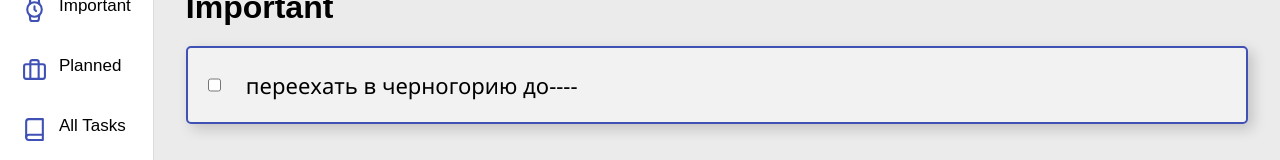
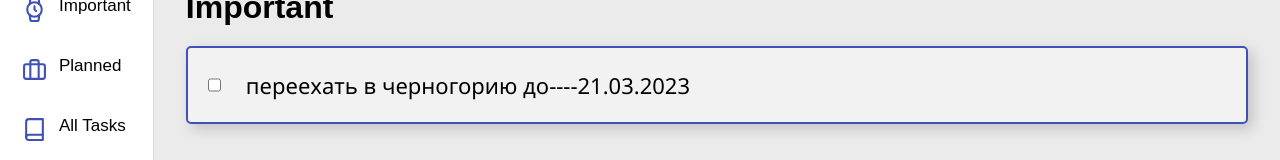
Before and after one commit to makshoop/ToDo, a React (Vite) app: page /important in a window 1280 px wide. Shown: the part 282-442 px from the top of the page. Built offline with nearby package versions, Linux system fonts and the light colour scheme; data requests are answered from the project's data file; a web font is replaced by a local one.

Commit message:
fix date

```diff
--- a/src/сomponents/tasks/NewTask.jsx
+++ b/src/сomponents/tasks/NewTask.jsx
@@ -1,8 +1,8 @@
+import dayjs from "dayjs";
 import React, { useState, useEffect } from "react";
 
-export function NewTask({ onAddNewTask }) {
+export function NewTask({ onAddNewTask, isImportantPage }) {
 	const [newTask, setNewTask] = useState("");
-	const [date1, setDate1] = useState(null);
 	const [date, setDate] = useState(null);
 
 	useEffect(() => {
@@ -20,10 +20,9 @@ export function NewTask({ onAddNewTask }) {
 			title: newTask,
 			completed: false,
 			today: false,
-			important: false,
+			important: isImportantPage ? true : false,
 			planned: date !== null,
 			date: date,
-			date1: date1,
 		};
 
 		fetch("http://localhost:3000/tasks", {
@@ -39,7 +38,6 @@ export function NewTask({ onAddNewTask }) {
 
 		setNewTask("");
 		setDate(null);
-		setDate1(null);
 
 		localStorage.setItem("newTask", "");
 	};
@@ -70,14 +68,10 @@ export function NewTask({ onAddNewTask }) {
 					min="1970-01-01"
 					max="2030-12-31"
 					onChange={(event) => {
-						setDate1(event.target.value);
-						setDate(Date.parse(event.target.value));
+						setDate(dayjs(event.target.value));
 					}}
 				/>
-				<button type="submit" onClick={handleSubmit}>
-					{" "}
-					SAVE{" "}
-				</button>
+				<button type="submit"> SAVE </button>
 			</form>
 		</div>
 	);
--- a/src/сomponents/tasks/Tasks.jsx
+++ b/src/сomponents/tasks/Tasks.jsx
@@ -7,8 +7,9 @@ import { FiChevronUp } from "react-icons/fi";
 import { AiOutlineStar } from "react-icons/ai";
 import { AiTwotoneStar } from "react-icons/ai";
 import { useAutoAnimate } from "@formkit/auto-animate/react";
+import dayjs from "dayjs";
 
-export function Tasks({ title, tasks, setTasks }) {
+export function Tasks({ title, tasks, setTasks, isImportantPage }) {
 	const [showCompleted, setShowCompleted] = useState(false);
 
 	console.log(tasks);
@@ -87,7 +88,7 @@ export function Tasks({ title, tasks, setTasks }) {
 
 	return (
 		<div ref={parent}>
-			<NewTask onAddNewTask={addNewTask} />
+			<NewTask onAddNewTask={addNewTask} isImportantPage={isImportantPage} />
 			<h1 className="tasksTitle">{title}</h1>
 			{uncompletedTasks.map((task) => (
 				<div
@@ -114,7 +115,7 @@ export function Tasks({ title, tasks, setTasks }) {
 
 					<p>
 						----
-						{task.date1}
+						{dayjs(task.date).format("DD.MM.YYYY")}
 					</p>
 					<div className="taskButtons">
 						<button
@@ -193,7 +194,14 @@ export function Planned() {
 export function Important({ tasks, setTasks }) {
 	const importantTasks = tasks.filter((task) => task.important);
 
-	return <Tasks title="Important" tasks={importantTasks} setTasks={setTasks} />;
+	return (
+		<Tasks
+			title="Important"
+			tasks={importantTasks}
+			setTasks={setTasks}
+			isImportantPage={true}
+		/>
+	);
 }
 
 export function Today() {
```
